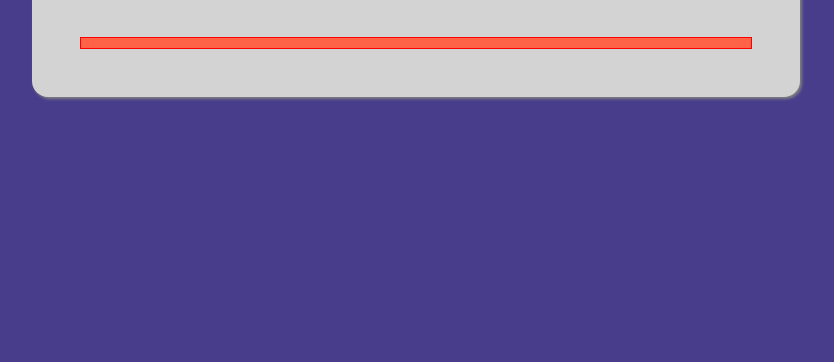
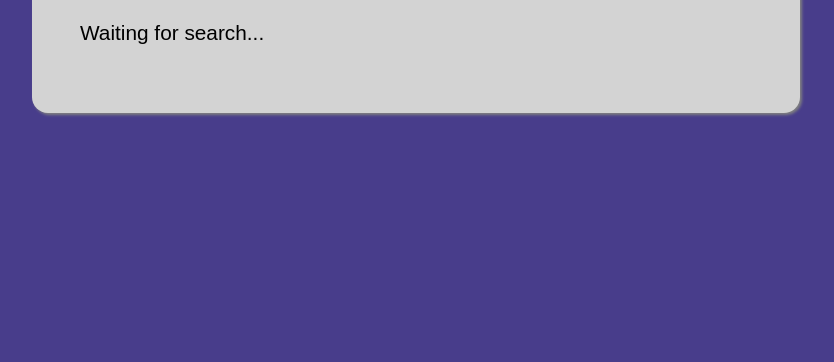
Before and after one commit to Mr-CharlieCardona/proyecto_Vue_Buscador_Perfiles_GitHub, a plain HTML site: page index.html in a window 1280 px wide. Shown: the part 446-808 px from the top of the page, without its empty margins (224-1058 px from the left). Drawn offline with nearby package versions, Linux system fonts and the light colour scheme.

Commit message:
avance333

```diff
--- a/index.html
+++ b/index.html
@@ -33,10 +33,12 @@
 
      </div>
 
+     <p v-else>Waiting for search...</p>
+
 
 
             <!-- Error -->
-            <div class="result__error"></div>
+            <div class="result__error" v-if="error">Error found</div>
         </article>
     </div>
     <script src="js/main.js"></script>
--- a/js/main.js
+++ b/js/main.js
@@ -12,6 +12,7 @@ const app = Vue.createApp({
     },
     methods: {
         async doSearch() {
+            this.result = this.error = null
 
             try {
                 const response = await fetch(API + this.search)
```
